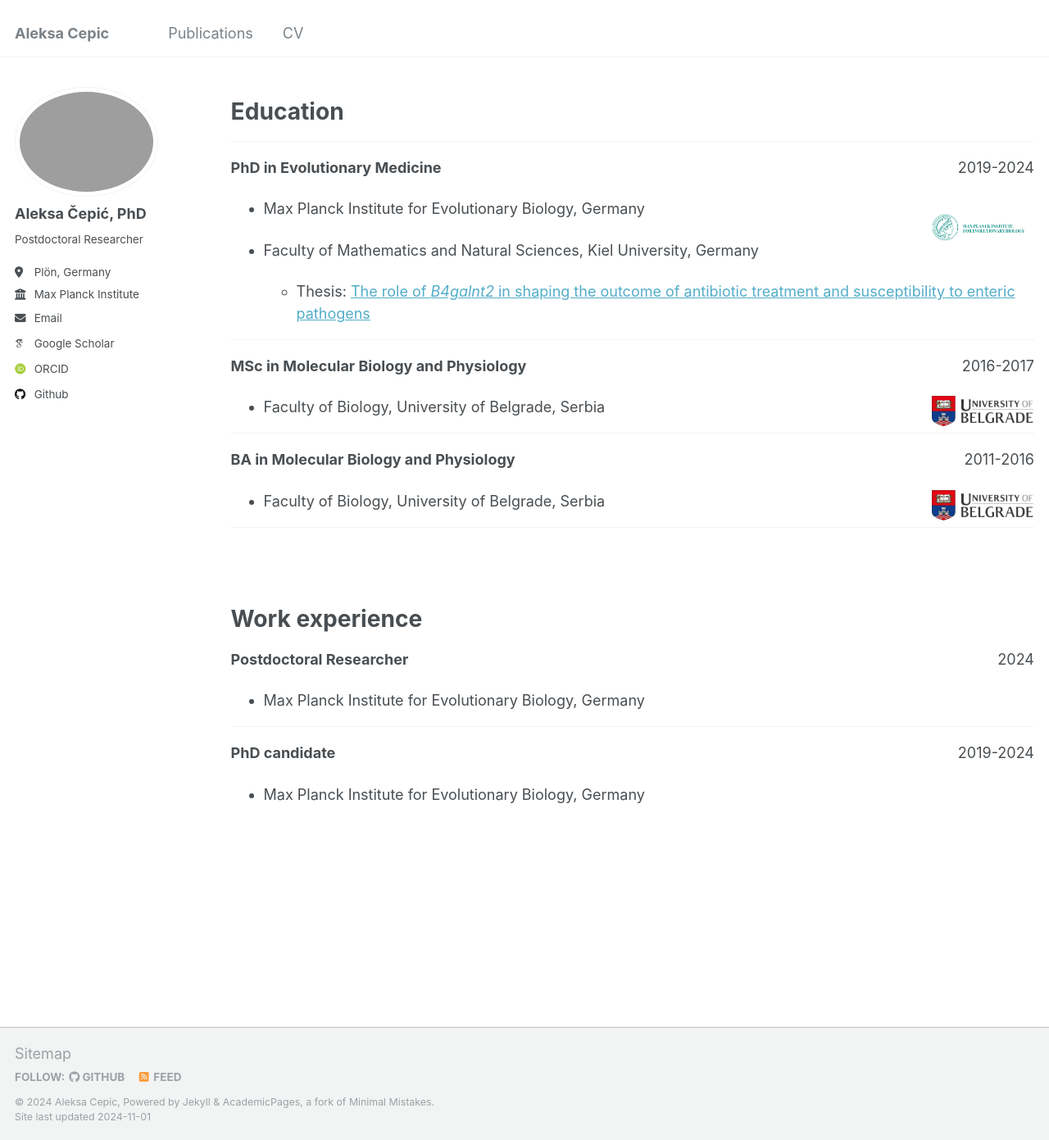
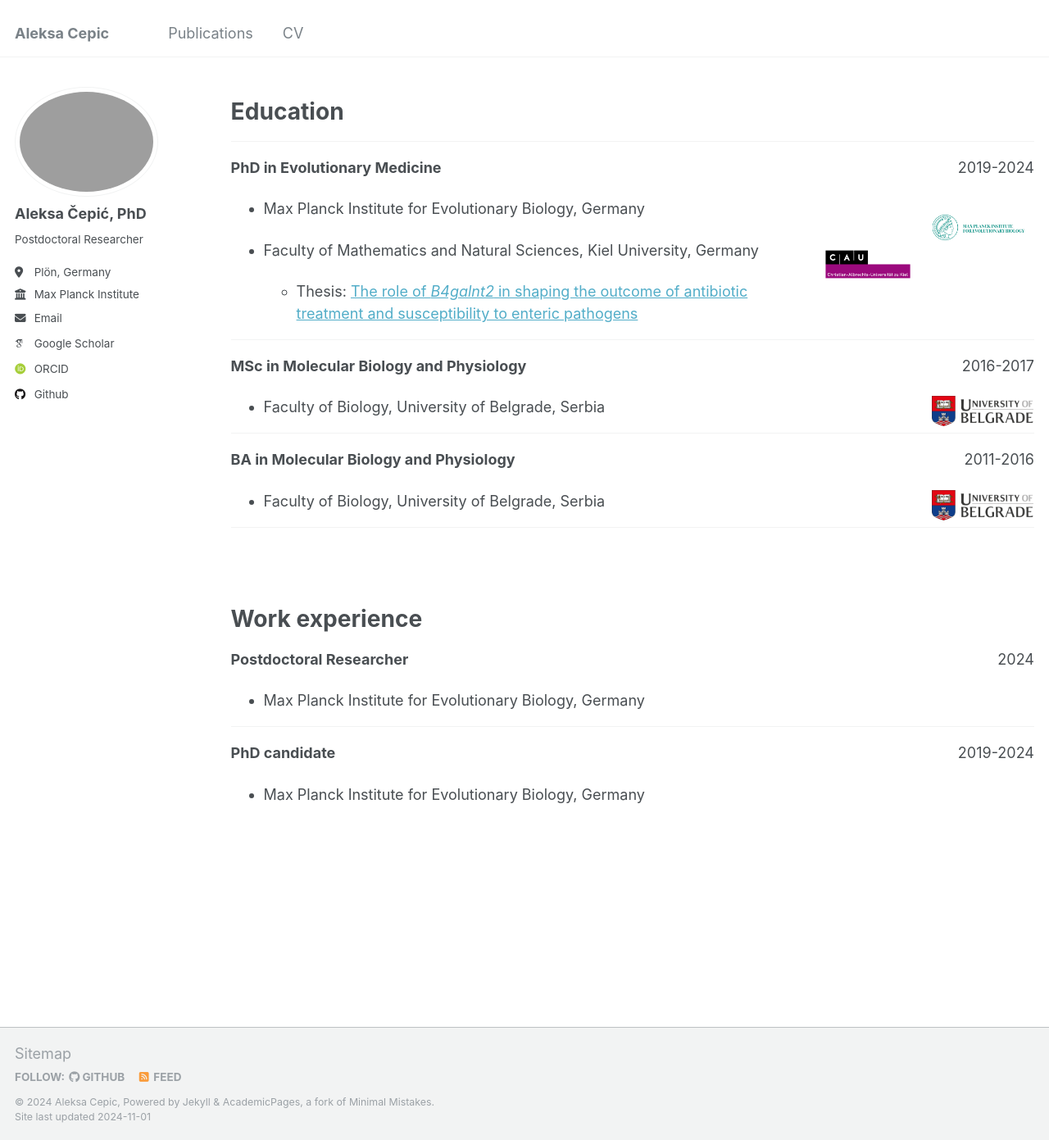
Before and after one commit to cepic-a/cepic-a.github.io, a Jekyll site: the page built from _pages/cv.md, in a window 1280 px wide and 1391 px high. Shown: the whole window at 82% size. Built offline with Jekyll 4.4.1, drawn with Linux system fonts in a browser that asks for light colours; some web fonts are replaced.

Commit message:
Update cv.md

```diff
--- a/_pages/cv.md
+++ b/_pages/cv.md
@@ -22,6 +22,8 @@ Education
 <img align="right" src="../images/logo-maxplanck.png" width="135px" style="padding-right: 1px">
 
   - Max Planck Institute for Evolutionary Biology, Germany
+
+<img align="right" src="../images/logo-cau.png" width="135px" style="padding-right: 1px">
 
   - Faculty of Mathematics and Natural Sciences, Kiel University, Germany
 
```
